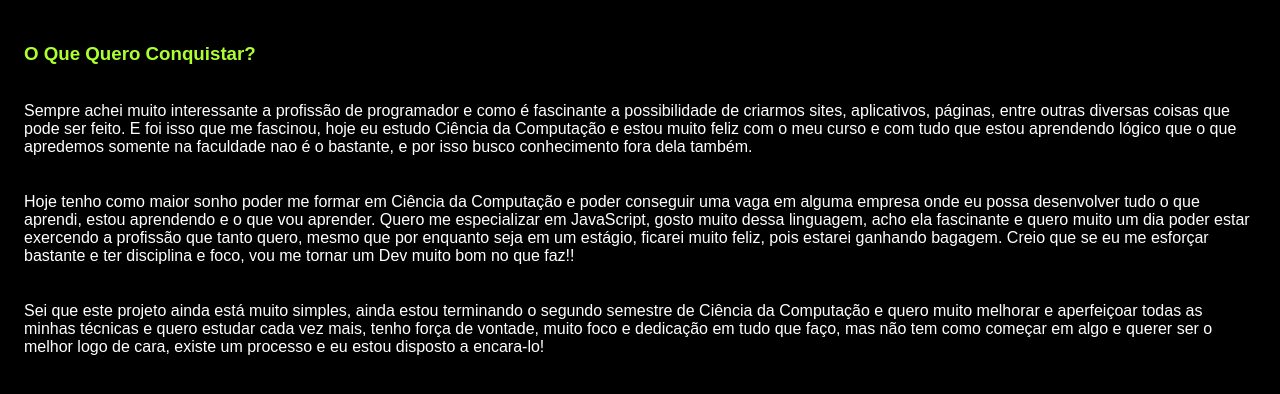
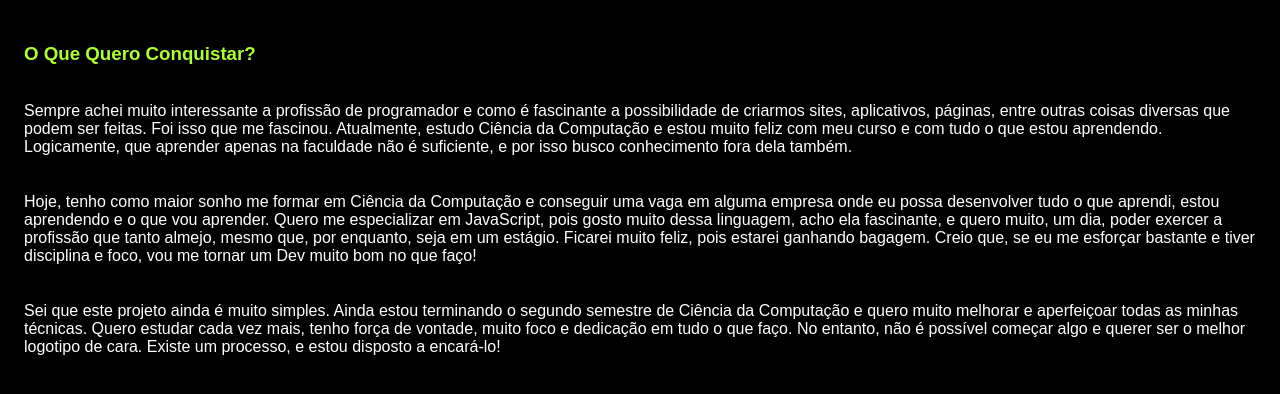
Before and after one commit to GabrielGambini/projetos, a plain HTML site: page Sonhos.html in a window 1280 px wide. Drawn offline with Linux system fonts and the light colour scheme.

Commit message:
Update Sonhos.html

```diff
--- a/Sonhos.html
+++ b/Sonhos.html
@@ -12,32 +12,21 @@
             <section>
                 <h3>O Que Quero Conquistar?</h3>
                 <p>
-                    Sempre achei muito interessante a profissão
-                    de programador e como é fascinante a possibilidade
-                    de criarmos sites, aplicativos, páginas, entre outras
-                    diversas coisas que pode ser feito. E foi isso que me
-                    fascinou, hoje eu estudo Ciência da Computação e estou
-                    muito feliz com o meu curso e com tudo que estou aprendendo
-                    lógico que o que apredemos somente na faculdade nao é o bastante,
-                    e por isso busco conhecimento fora dela também.
+                    Sempre achei muito interessante a profissão de programador e como é fascinante a possibilidade de criarmos sites, aplicativos, páginas, entre outras coisas diversas que podem ser feitas.
+                    Foi isso que me fascinou. Atualmente, estudo Ciência da Computação e estou muito feliz com meu curso e com tudo o que estou aprendendo.
+                    Logicamente, que aprender apenas na faculdade não é suficiente, e por isso busco conhecimento fora dela também.
                 </p>
 
                 <p>
-                    Hoje tenho como maior sonho poder me formar em Ciência da Computação
-                    e poder conseguir uma vaga em alguma empresa onde eu possa desenvolver
-                    tudo o que aprendi, estou aprendendo e o que vou aprender. Quero me
-                    especializar em JavaScript, gosto muito dessa linguagem, acho ela fascinante e
-                    quero muito um dia poder estar exercendo a profissão que tanto quero, mesmo que
-                    por enquanto seja em um estágio, ficarei muito feliz, pois estarei ganhando bagagem.
-                    Creio que se eu me esforçar bastante e ter disciplina e foco, vou me tornar um Dev muito
-                    bom no que faz!!
+                    Hoje, tenho como maior sonho me formar em Ciência da Computação e conseguir uma vaga em alguma empresa onde eu possa desenvolver tudo o que aprendi, estou aprendendo e o que vou aprender.
+                    Quero me especializar em JavaScript, pois gosto muito dessa linguagem, acho ela fascinante, e quero muito, um dia, poder exercer a profissão que tanto almejo, mesmo que, por enquanto, seja em um estágio.
+                    Ficarei muito feliz, pois estarei ganhando bagagem. Creio que, se eu me esforçar bastante e tiver disciplina e foco, vou me tornar um Dev muito bom no que faço!
                 </p>
 
                 <p>
-                    Sei que este projeto ainda está muito simples, ainda estou terminando o segundo semestre de Ciência
-                    da Computação e quero muito melhorar e aperfeiçoar todas as minhas técnicas e quero estudar
-                    cada vez mais, tenho força de vontade, muito foco e dedicação em tudo que faço, mas não tem como
-                    começar em algo e querer ser o melhor logo de cara, existe um processo e eu estou disposto a encara-lo!
+                    Sei que este projeto ainda é muito simples. Ainda estou terminando o segundo semestre de Ciência da Computação e quero muito melhorar e aperfeiçoar todas as minhas técnicas.
+                    Quero estudar cada vez mais, tenho força de vontade, muito foco e dedicação em tudo o que faço.
+                    No entanto, não é possível começar algo e querer ser o melhor logotipo de cara. Existe um processo, e estou disposto a encará-lo!
                 </p>
             </section>
         </main>
```
